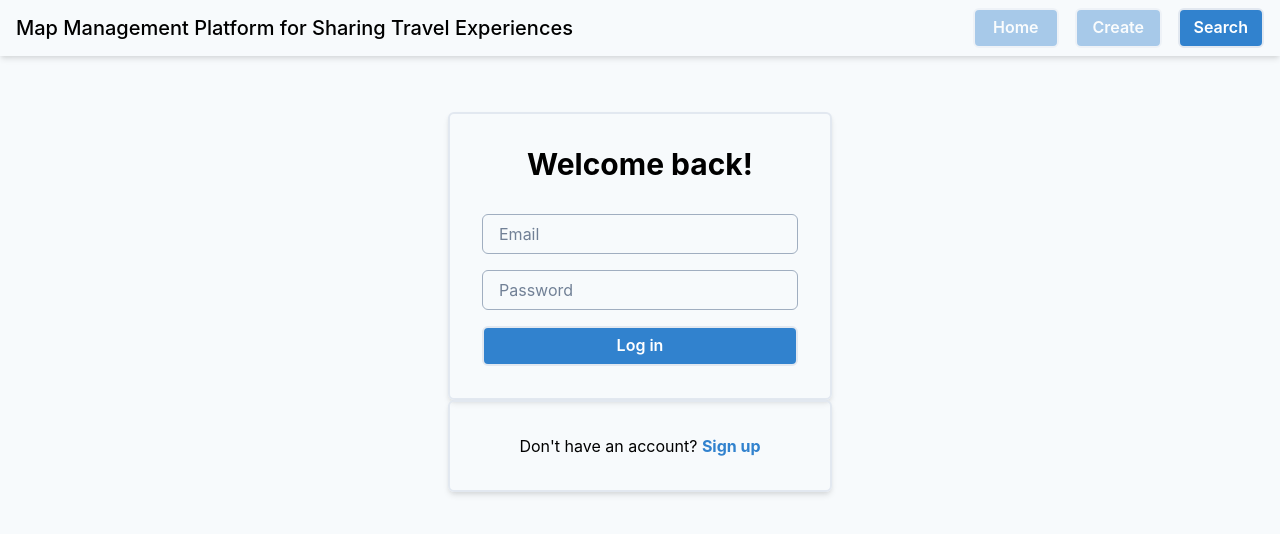
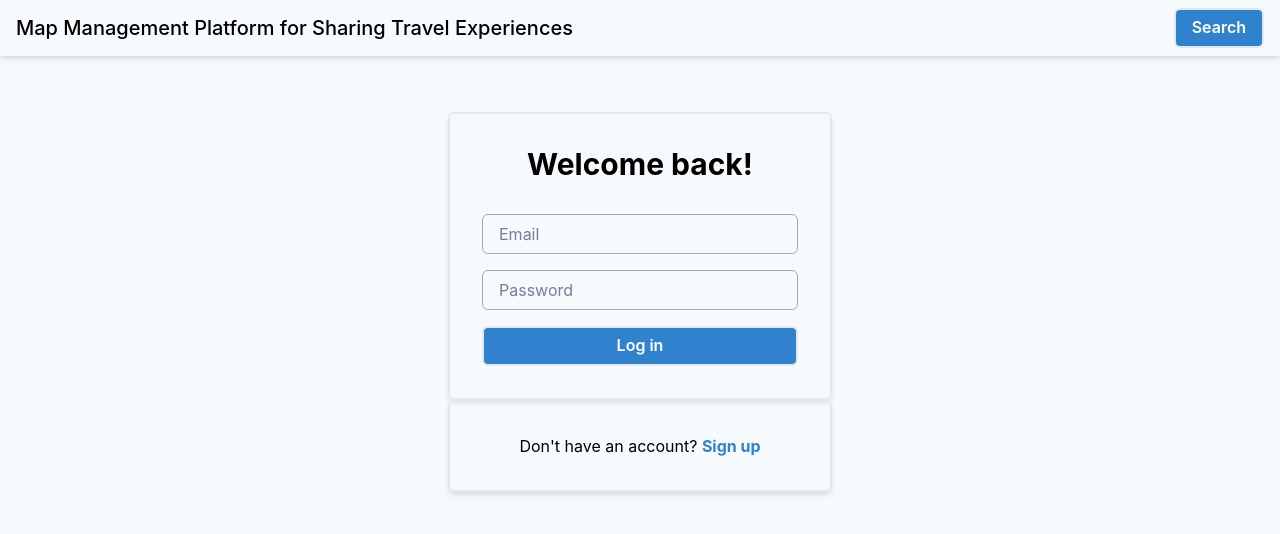
Before and after one commit to vnpnko/Map-Management-Platform-for-Sharing-Travel-Experiences, a React (Vite) app in the folder client/: page / in a window 1280 px wide. Shown: the top 534 px of the page. Built offline with nearby package versions, Linux system fonts and the light colour scheme.

Commit message:
Implement dynamic header buttons based on user authentication status

```diff
--- a/client/src/components/Header.tsx
+++ b/client/src/components/Header.tsx
@@ -1,7 +1,49 @@
 import { Flex, Text } from "@chakra-ui/react";
 import CustomButton from "./ui/CustomButton.tsx";
+import { useUser } from "../context/UserContext.tsx";
+import { useLocation, useNavigate } from "react-router-dom";
 
 export function Header() {
+  const { loggedInUser } = useUser();
+  const location = useLocation();
+  const navigate = useNavigate();
+
+  // Check if we're on an auth page (login or signup)
+  const isAuthPage =
+    location.pathname === "/" || location.pathname === "/signup";
+
+  let buttons = null;
+
+  if (loggedInUser) {
+    buttons = (
+      <>
+        <CustomButton onClick={() => navigate(`/${loggedInUser.username}`)}>
+          Home
+        </CustomButton>
+        <CustomButton onClick={() => navigate("/create")}>Create</CustomButton>
+        <CustomButton onClick={() => navigate("/search")}>Search</CustomButton>
+      </>
+    );
+  } else {
+    if (isAuthPage) {
+      buttons = (
+        <CustomButton onClick={() => navigate("/search")}>Search</CustomButton>
+      );
+    } else {
+      buttons = (
+        <>
+          <CustomButton onClick={() => navigate("/")}>Login</CustomButton>
+          <CustomButton onClick={() => navigate("/signup")}>
+            Signup
+          </CustomButton>
+          <CustomButton onClick={() => navigate("/search")}>
+            Search
+          </CustomButton>
+        </>
+      );
+    }
+  }
+
   return (
     <Flex
       as="header"
@@ -15,9 +57,7 @@ export function Header() {
       </Text>
 
       <Flex gap={4} my={2}>
-        <CustomButton isDisabled>Home</CustomButton>
-        <CustomButton isDisabled>Create</CustomButton>
-        <CustomButton>Search</CustomButton>
+        {buttons}
       </Flex>
     </Flex>
   );
```
